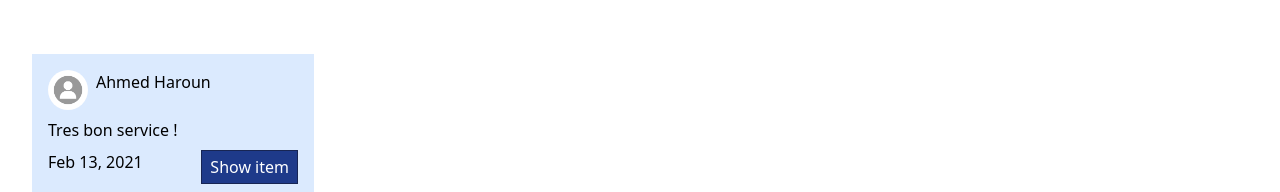
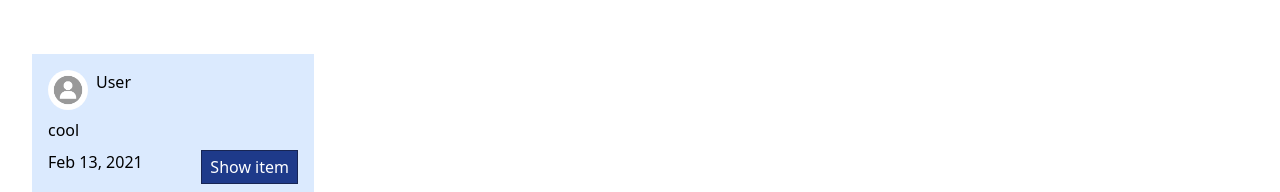
Before and after one commit to HassanBouighamdane/KriLya, a React (Create React App) app in the folder frontend/: page /profile in a window 1280 px wide. Shown: the part 703-895 px from the top of the page. Built offline with nearby package versions, Linux system fonts and the light colour scheme; no server answers; sample sign-in values are in the browser's storage.

Commit message:
Fix review bug

```diff
--- a/frontend/src/components/Review.jsx
+++ b/frontend/src/components/Review.jsx
@@ -2,7 +2,7 @@ import React from 'react'
 
 import profile from '../images/avatar.jpg'
 
-function Review(userId, rating, comment, date) {
+function Review(user, rating, comment, date) {
 
 
   return (
@@ -13,7 +13,7 @@ function Review(userId, rating, comment, date) {
                                     <div className="flex gap-2">
                                     <img className='w-10 h-10 rounded-full mx-auto' src={profile} alt='avatar' />
                                         {/* <div className="w-7 h-7 text-center rounded-full">J</div> */}
-                                        <span>Ahmed Haroun</span>
+                                        <span>{user.username}</span>
                                     </div>
                                     <div className="flex p-1 gap-1 text-orange-300">
                                         <ion-icon name="star"></ion-icon>
@@ -21,11 +21,12 @@ function Review(userId, rating, comment, date) {
                                         <ion-icon name="star"></ion-icon>
                                         <ion-icon name="star"></ion-icon>
                                         <ion-icon name="star-half"></ion-icon>
+
                                     </div>
                                 </div>
 
                                 <div>
-                                    Tres bon service !
+                                    {user.message}
                                 </div>
 
                                 <div className="flex justify-between">
--- a/frontend/src/pages/Profile.jsx
+++ b/frontend/src/pages/Profile.jsx
@@ -117,7 +117,7 @@ function Profile() {
                             </div>
                             <div className="">
                             <div className="flex flex-col gap-3 mt-14">
-                           <Review avatar={avatar}></Review>
+                           <Review username="User" message="cool" rating="2"></Review>
                         </div>
                          </div>
                         </div>
```
Also changed, not shown: 1 other file (tests, documents, lock files or other folders).
